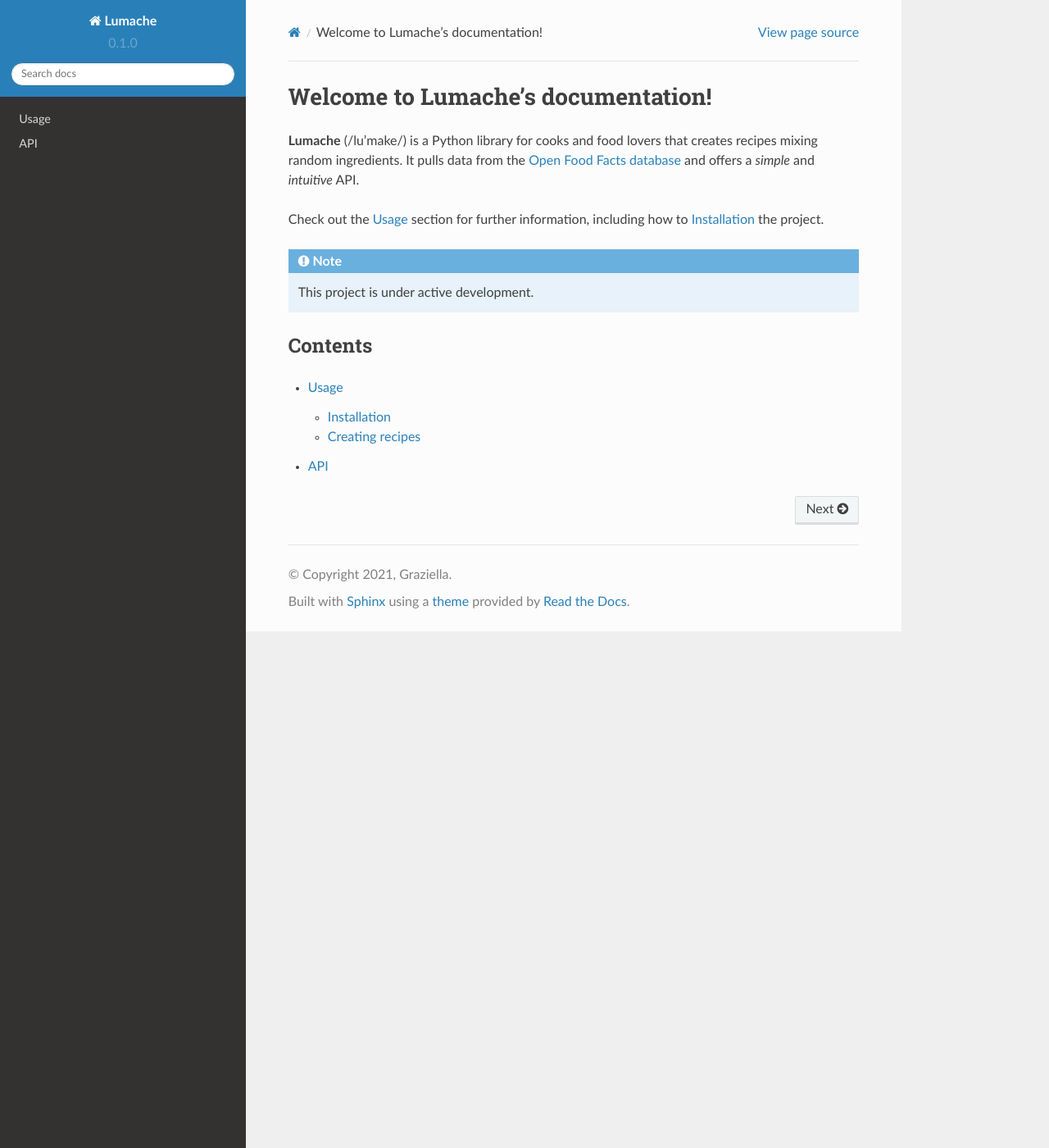
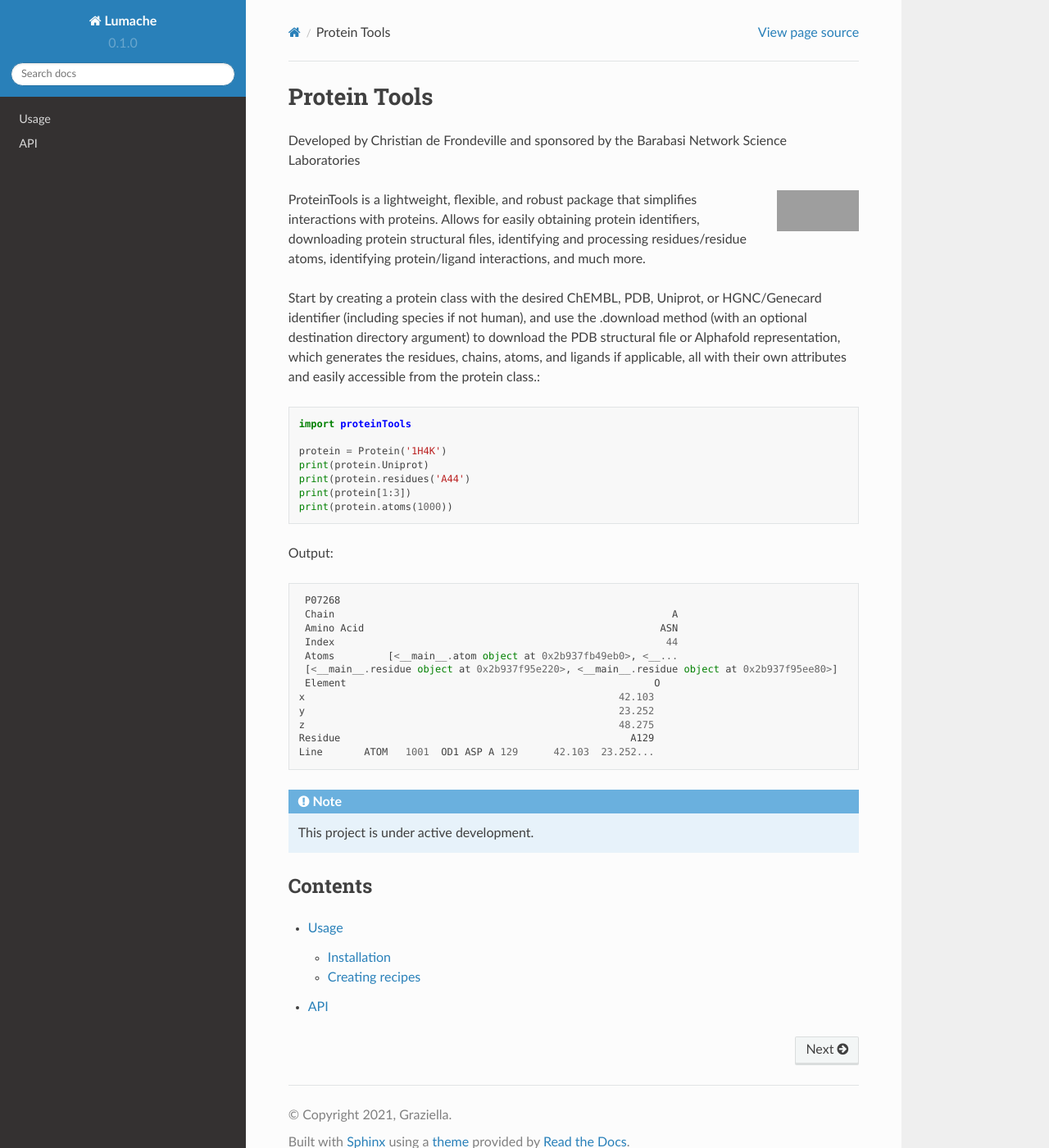
Before and after one commit to tiger1deF/proteinTools, a Sphinx documentation site: the page built from docs/source/index.rst, in a window 1280 px wide and 1400 px high. Shown: the whole window at 82% size. Built offline with Sphinx 7.4.7 and the Read the Docs theme 2.0.0, drawn with Linux system fonts in a browser that asks for light colours; grey boxes are pictures that could not be loaded.

Commit message:
Update index.rst

```diff
--- a/docs/source/index.rst
+++ b/docs/source/index.rst
@@ -1,14 +1,40 @@
-Welcome to Lumache's documentation!
-===================================
+Protein Tools
+=======================================
+Developed by Christian de Frondeville and sponsored by the Barabasi Network Science Laboratories
 
-**Lumache** (/lu'make/) is a Python library for cooks and food lovers
-that creates recipes mixing random ingredients.
-It pulls data from the `Open Food Facts database <https://world.openfoodfacts.org/>`_
-and offers a *simple* and *intuitive* API.
+.. image:: https://github.com/ChatterjeeAyan/AI-Bind/blob/main/Images/NetSci_Logo.png
+   :width: 200px
+   :height: 100px
+   :scale: 50 %
+   :alt: alternate text
+   :align: right
 
-Check out the :doc:`usage` section for further information, including
-how to :ref:`installation` the project.
+ProteinTools is a lightweight, flexible, and robust package that simplifies interactions with proteins. Allows for easily obtaining protein identifiers, downloading protein structural files, identifying and processing residues/residue atoms, identifying protein/ligand interactions, and much more.
 
+Start by creating a protein class with the desired ChEMBL, PDB, Uniprot, or HGNC/Genecard identifier (including species if not human), and use the .download method (with an optional destination directory argument) to download the PDB structural file or Alphafold representation, which generates the residues, chains, atoms, and ligands if applicable, all with their own attributes and easily accessible from the protein class.::
+
+        import proteinTools
+
+        protein = Protein('1H4K')
+        print(protein.Uniprot)
+        print(protein.residues('A44')
+        print(protein[1:3])
+        print(protein.atoms(1000))
+
+Output: ::
+
+        P07268
+        Chain                                                         A
+        Amino Acid                                                  ASN
+        Index                                                        44
+        Atoms         [<__main__.atom object at 0x2b937fb49eb0>, <__...
+        [<__main__.residue object at 0x2b937f95e220>, <__main__.residue object at 0x2b937f95ee80>]
+        Element                                                    O
+       x                                                     42.103
+       y                                                     23.252
+       z                                                     48.275
+       Residue                                                 A129
+       Line       ATOM   1001  OD1 ASP A 129      42.103  23.252...
 .. note::
 
    This project is under active development.
```
